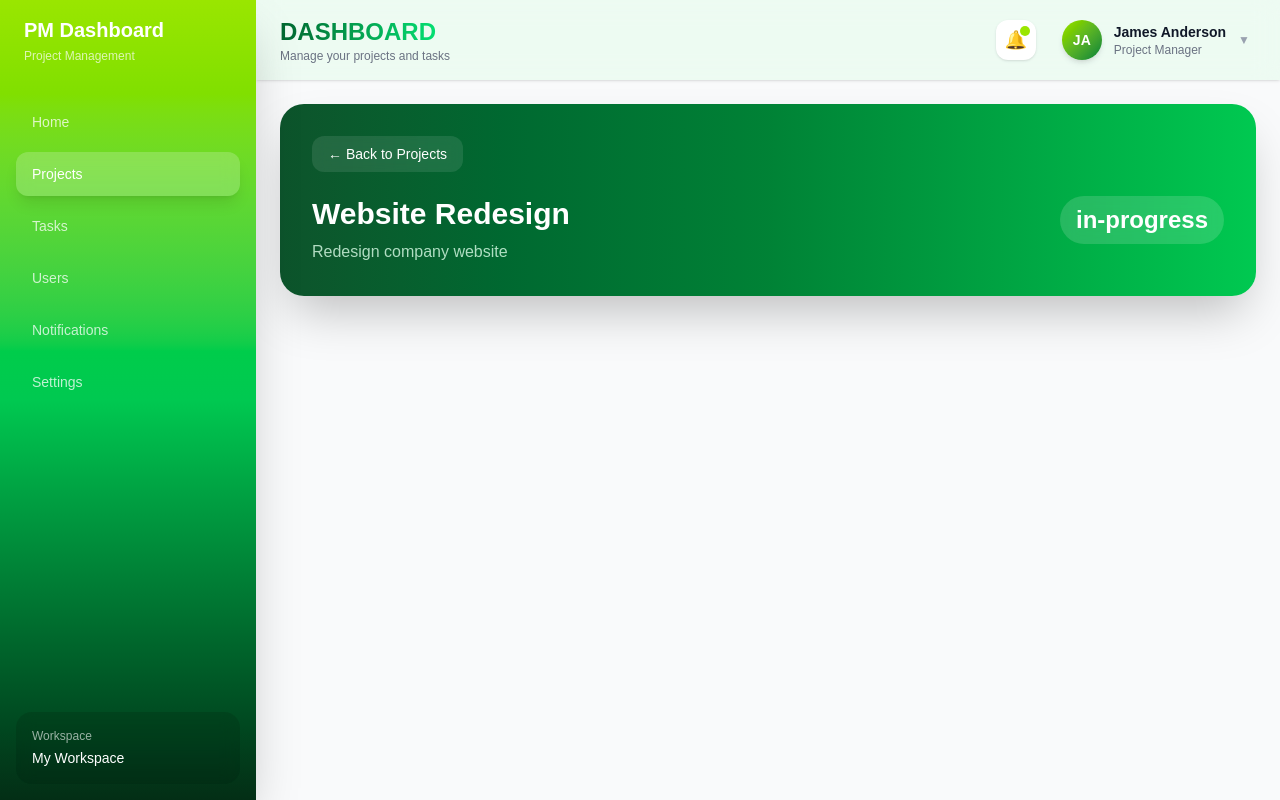
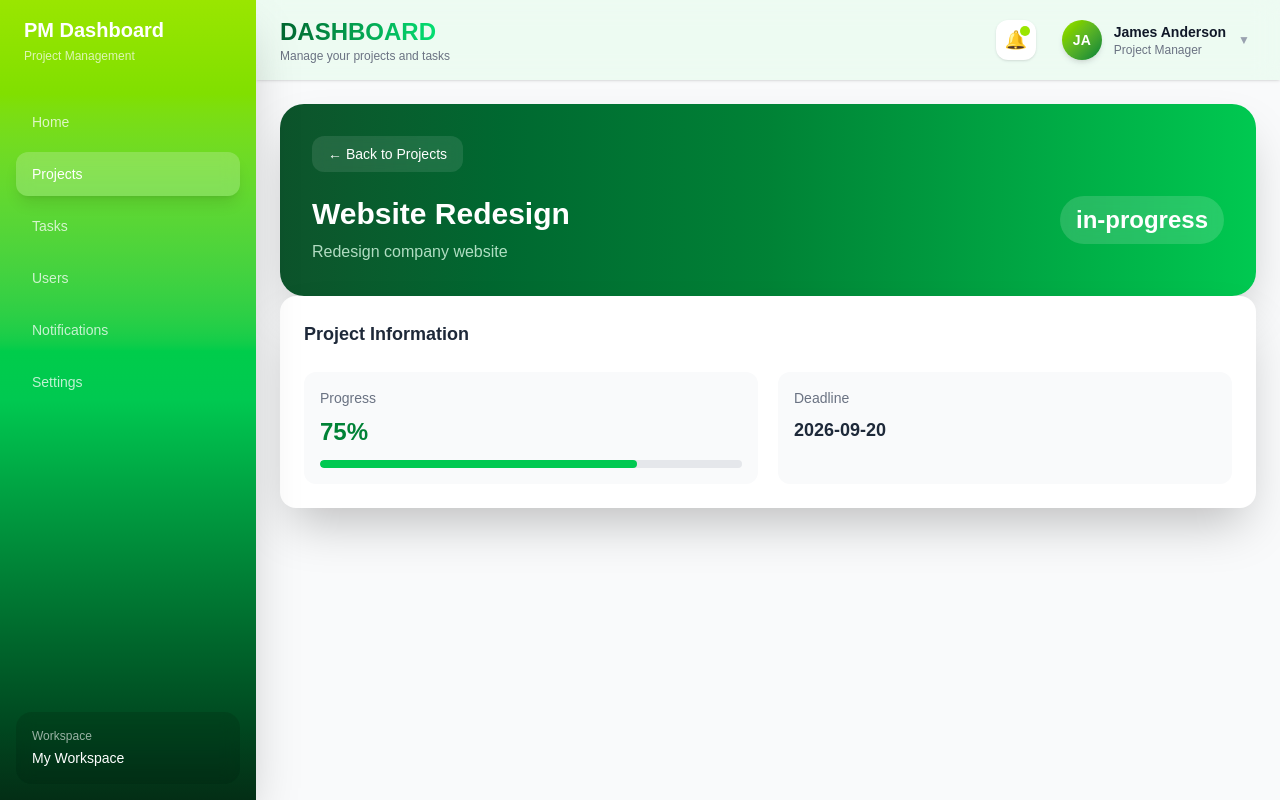
Before and after one commit to Reza-Bamoniri/Managment-Dashboard-Projects, a React (Vite) app: page /projects/1 in a window 1280 px wide. Built offline with nearby package versions, Linux system fonts and the light colour scheme; data requests are answered from the project's data file.

Commit message:
feat: add project information section

```diff
--- a/src/components/projects/ProjectDetails/ProjectDetails.tsx
+++ b/src/components/projects/ProjectDetails/ProjectDetails.tsx
@@ -1,5 +1,6 @@
 import useProjectDetails from "../../../hooks/useProjectDetails";
 import ProjectDetailsHeader from "./ProjectDetailsHeader";
+import ProjectInfo from "./ProjectInfo";
 
 const ProjectDetails = () => {
   const { project, loading, error } = useProjectDetails();
@@ -17,8 +18,10 @@ const ProjectDetails = () => {
   }
 
   return (
-    <div className="space-y-6">
+    <div>
       <ProjectDetailsHeader project={project} />
+
+      <ProjectInfo project={project} />
     </div>
   );
 };
--- /dev/null
+++ b/src/components/projects/ProjectDetails/ProjectInfo.tsx
@@ -0,0 +1,79 @@
+import type { Project } from "../../../types/project";
+
+type ProjectInfoProps = {
+  project: Project;
+};
+
+function ProjectInfo({ project }: ProjectInfoProps) {
+  return (
+    <section
+      className="
+        rounded-2xl
+        bg-white
+        p-6
+        shadow-2xl
+        dark:bg-gray-900
+        dark:shadow-black/40
+      "
+    >
+      <h2 className="text-lg font-semibold text-gray-800 dark:text-gray-200">
+        Project Information
+      </h2>
+
+      <div className="mt-6 grid grid-cols-1 gap-5 sm:grid-cols-2">
+        <div
+          className="
+            rounded-xl
+            bg-gray-50
+            p-4
+            transition
+            delay-100
+            hover:-translate-y-0.5
+            hover:bg-green-100
+            dark:bg-gray-950
+            dark:hover:bg-green-950/70
+          "
+        >
+          <p className="text-sm text-gray-500 dark:text-gray-400">
+            Progress
+          </p>
+
+          <p className="mt-2 text-2xl font-bold text-green-700 dark:text-green-400">
+            {project.progress}%
+          </p>
+
+          <div className="mt-3 h-2 overflow-hidden rounded-full bg-gray-200 dark:bg-gray-800">
+            <div
+              className="h-full rounded-full bg-green-500"
+              style={{ width: `${project.progress}%` }}
+            />
+          </div>
+        </div>
+
+        <div
+          className="
+            rounded-xl
+            bg-gray-50
+            p-4
+            transition
+            delay-100
+            hover:-translate-y-0.5
+            hover:bg-green-100
+            dark:bg-gray-950
+            dark:hover:bg-green-950/70
+          "
+        >
+          <p className="text-sm text-gray-500 dark:text-gray-400">
+            Deadline
+          </p>
+
+          <p className="mt-2 text-lg font-semibold text-gray-800 dark:text-gray-200">
+            {project.deadline}
+          </p>
+        </div>
+      </div>
+    </section>
+  );
+}
+
+export default ProjectInfo;
```
